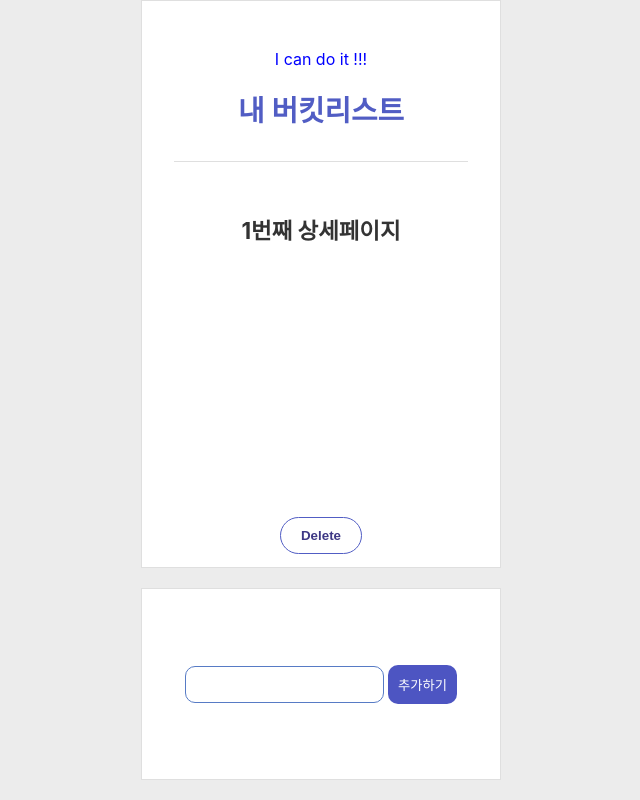
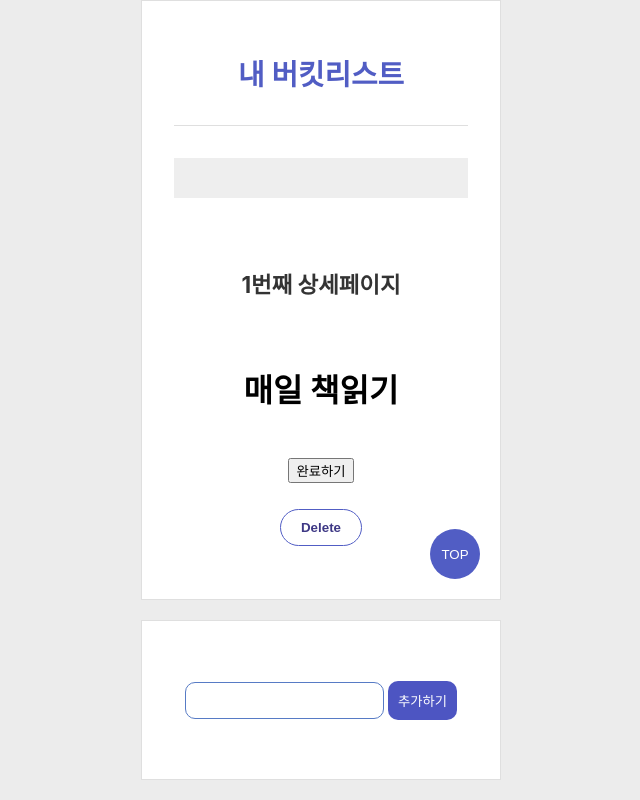
Before and after one commit to dnjfht/react-bucket-list, a React (Create React App) app: page /detail/1 in a window 1280 px wide. Shown: the whole page, without its empty margins (319-959 px from the left). Built offline with nearby package versions, Linux system fonts and the light colour scheme.

Commit message:
프로그래스 바, 탑버튼 구현

```diff
--- a/src/App.js
+++ b/src/App.js
@@ -6,6 +6,7 @@ import styled from "styled-components";
 import Router from "./share/Router";
 import { useDispatch } from "react-redux";
 import { createWidget } from "./redux/modules/widgets";
+import Progress from "./Progress";
 
 const Wrap = styled.div`
   width: 100%;
@@ -23,7 +24,6 @@ const MyStyled = styled.div`
   height: 600px;
   padding: 2rem;
   box-sizing: border-box;
-  overflow: scroll;
   border: 1px solid #dfdfdf;
   margin: 0 auto;
   // background-color: #fff;
@@ -45,16 +45,7 @@ const MyStyled = styled.div`
     background-color: #f4f4f4;
   } */
 
-  &::-webkit-scrollbar {
-    width: 8px;
-    height: 8px;
-    border-radius: 6px;
-    background: rgba(255, 255, 255, 0.4);
-  }
-  &::-webkit-scrollbar-thumb {
-    background-color: rgba(0, 0, 0, 0.3);
-    border-radius: 6px;
-  }
+  position: relative;
 `;
 
 const Title = styled.h1`
@@ -102,6 +93,43 @@ const AddButton = styled.button`
 
   color: white;
   font-weight: 300;
+`;
+
+const GoTopButton = styled.button`
+  width: 50px;
+  height: 50px;
+  background-color: #515dc4;
+  border: none;
+  border-radius: 50px;
+
+  outline: none;
+
+  position: fixed;
+  bottom: 50px;
+  right: 50px;
+
+  position: absolute;
+  bottom: 20px;
+  right: 20px;
+
+  color: white;
+`;
+
+const BucketListWrap = styled.div`
+  width: 100%;
+  height: 320px;
+  overflow: scroll;
+
+  &::-webkit-scrollbar {
+    width: 8px;
+    height: 8px;
+    border-radius: 6px;
+    background: rgba(255, 255, 255, 0.4);
+  }
+  &::-webkit-scrollbar-thumb {
+    background-color: rgba(81, 93, 196, 0.4);
+    border-radius: 6px;
+  }
 `;
 
 // // 클래스형 컴포넌트는 이렇게 생겼습니다!
@@ -180,18 +208,42 @@ export default function App() {
   const dispatch = useDispatch();
 
   const addBucket = () => {
-    dispatch(createWidget(text.current.value));
+    const newList = {
+      text: text.current.value,
+      completed: false,
+    };
+
+    dispatch(createWidget(newList));
     text.current.value = "";
   };
 
   return (
     <Wrap>
       <MyStyled bg_color={true}>
-        <p>I can do it !!!</p>
+        {/* <p>I can do it !!!</p> */}
         <Title>내 버킷리스트</Title>
         {/* 컴포넌트를 넣어줍니다. */}
         {/* <컴포넌트 명 [props 명]={넘겨줄 것(리스트, 문자열, 숫자, ...)}/> */}
-        <Router />
+        <Progress />
+
+        <BucketListWrap>
+          <Router />
+        </BucketListWrap>
+
+        <GoTopButton
+          onClick={() => {
+            {
+              /*window.scrollTo(0, 0)*/
+            }
+            {
+              /* 좀 더 부드럽게 움직일 수 있게 하기 위하여 파라미터 사용 */
+            }
+            window.scrollTo({ top: 0, left: 0, behavior: "smooth" });
+          }}
+        >
+          TOP
+        </GoTopButton>
+        {/* 나는 scroll을 만들어놔서 필요없긴 함. */}
       </MyStyled>
 
       <InputWrap>
--- a/src/BucketList.js
+++ b/src/BucketList.js
@@ -9,8 +9,8 @@ const List = styled.div`
   padding: 0.8rem 1rem;
   box-sizing: border-box;
   margin-bottom: 1rem;
-  background-color: #e0ebff;
-
+  background-color: ${(props) =>
+    props.completed === true ? "#ff6e6e" : "#e0ebff"};
   text-align: left;
 
   display: flex;
@@ -62,14 +62,19 @@ const BucketList = () => {
           // 콘솔을 확인해봅시다 :)
           console.log(list);
           return (
-            <List key={index}>
+            <List completed={list.completed} key={index}>
               <p
                 onClick={() => {
                   navigate("/detail/" + index);
                 }}
-                style={{ textDecoration: "none", color: "rgba(0,0,0,0.8)" }}
+                style={{
+                  textDecoration: "none",
+                  color: `${
+                    list.completed === true ? "white" : "rgba(0,0,0,0.8)"
+                  }`,
+                }}
               >
-                {list}
+                {list.text}
               </p>
             </List>
           );
--- /dev/null
+++ b/src/Progress.js
@@ -0,0 +1,30 @@
+import React from "react";
+import { useSelector } from "react-redux";
+import styled from "styled-components";
+
+const ProgressBar = styled.div`
+  width: 100%;
+  height: 40px;
+  background-color: #eee;
+  margin-bottom: 50px;
+`;
+
+const HightLight = styled.div`
+  width: ${(props) => props.width};
+  height: 100%;
+  background-color: #ff6e6e;
+  transition: 1s width;
+`;
+
+export default function Progress() {
+  const bucketList = useSelector((state) => state.widgets.list);
+  const count = bucketList.filter((bucket) => bucket.completed === true).length;
+
+  console.log(count);
+
+  return (
+    <ProgressBar>
+      <HightLight width={(count / bucketList.length) * 100 + "%"} />
+    </ProgressBar>
+  );
+}
--- a/src/page/Detail.js
+++ b/src/page/Detail.js
@@ -1,8 +1,8 @@
 import React from "react";
 import styled from "styled-components";
 import { useNavigate, useParams } from "react-router-dom";
-import { useDispatch } from "react-redux";
-import { removeWidget } from "../redux/modules/widgets";
+import { useDispatch, useSelector } from "react-redux";
+import { completedWidget, removeWidget } from "../redux/modules/widgets";
 
 const DetailWrap = styled.div`
   width: 100%;
@@ -18,6 +18,8 @@ const SubTitle = styled.h2`
   color: rgba(0, 0, 0, 0.8);
   font-size: 1.4rem;
 `;
+
+const SuccessButton = styled.button``;
 
 const DeleteBucket = styled.button`
   padding: 10px 20px;
@@ -37,7 +39,28 @@ const DeleteBucket = styled.button`
   }
 `;
 
+const PrevBucket = styled.button`
+  padding: 10px 20px;
+  background-color: transparent;
+  border: 1px solid rgb(81, 93, 196);
+  border-radius: 50px;
+
+  color: #3e3885;
+  font-weight: 600;
+
+  cursor: pointer;
+
+  &:hover {
+    background-color: #3e3885;
+
+    color: white;
+  }
+`;
+
 export default function Detail() {
+  const bucketList = useSelector((state) => state.widgets.list);
+  console.log(bucketList);
+
   const dispatch = useDispatch();
 
   const navigate = useNavigate();
@@ -53,11 +76,25 @@ export default function Detail() {
     navigate(-1);
   };
 
+  const onClickCompleted = () => {
+    dispatch(completedWidget(bucket_index));
+    console.log(bucketList);
+  };
+
   return (
     <DetailWrap>
       <SubTitle>{`${bucket_index}번째 상세페이지`}</SubTitle>
+      <h1>{bucketList[bucket_index].text}</h1>
 
+      <SuccessButton onClick={onClickCompleted}>완료하기</SuccessButton>
       <DeleteBucket onClick={deleteBucket}>Delete</DeleteBucket>
+      <PrevBucket
+        onClick={() => {
+          navigate(-1);
+        }}
+      >
+        Prev
+      </PrevBucket>
     </DetailWrap>
   );
 }
--- a/src/redux/modules/widgets.js
+++ b/src/redux/modules/widgets.js
@@ -3,6 +3,7 @@ const LOAD = "bucket/LOAD";
 const CREATE = "bucket/CREATE";
 const UPDATE = "bucket/UPDATE";
 const REMOVE = "bucket/REMOVE";
+const COMPLETED = "bucket/COMPLETED";
 
 // action creator
 export const loadWidgets = (payload) => {
@@ -33,9 +34,20 @@ export const removeWidget = (payload) => {
   };
 };
 
+export const completedWidget = (payload) => {
+  return {
+    type: COMPLETED,
+    payload: payload,
+  };
+};
+
 // initialState
 const initialState = {
-  list: ["영화관 가기", "매일 책읽기", "수영 배우기"],
+  list: [
+    { text: "영화관 가기", completed: false },
+    { text: "매일 책읽기", completed: false },
+    { text: "수영 배우기", completed: false },
+  ],
 };
 
 // reducer
@@ -53,6 +65,16 @@ const widgets = (state = initialState, action) => {
       });
       return { list: new_bucket_list };
     }
+    case COMPLETED: {
+      const new_bucket_list = state.list.map((bucket, index) => {
+        if (parseInt(action.payload) === index) {
+          return { ...bucket, completed: true };
+        } else {
+          return bucket;
+        }
+      });
+      return { list: new_bucket_list };
+    }
     default:
       return state;
   }
```
